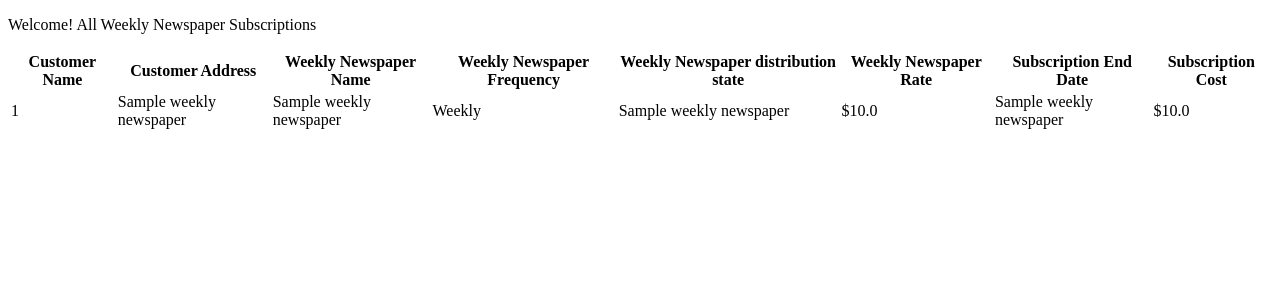
After one commit to gauravkolekar/magzine_newspaper_subscription, a Flask app: template templates/all_newsw_sub.html in a window 1280 px wide. The commit adds this page. Shown: the top 300 px of the page. Run offline with Flask 2, Linux system fonts and the light colour scheme; the template is opened without the code that fills it: most values are stand-ins (such as "Sample title", 1, 10 or a date in 2020).

Commit message:
all subscription for weekly newspaper page created and pushed

```diff
--- a/templates/add_daily_newspaper.html
+++ b/templates/add_daily_newspaper.html
@@ -17,5 +17,7 @@
         <button type="submit" name ="submit" value="submit">Submit</button>
         <button type="submit" name="submit" value="update">Update</button>
     </form>
+    <p>Link to get all customer and their subscription for daily newspaper</p>
+    <a href="{{url_for('all_newsd_sub')}}"> Click here!</a>
 </body>
 </html>
--- a/templates/add_magazine.html
+++ b/templates/add_magazine.html
@@ -19,5 +19,7 @@
         <button type="submit" name ="submit" value="submit">Submit</button>
         <button type="submit" name="submit" value="update">Update</button>
     </form>
+    <p>Link to get all customer and their subscription for magazine</p>
+    <a href="{{url_for('all_magazines_sub')}}"> Click here!</a>
 </body>
 </html>
--- a/templates/add_weekly_newspaper.html
+++ b/templates/add_weekly_newspaper.html
@@ -19,5 +19,7 @@
         <button type="submit" name ="submit" value="submit">Submit</button>
         <button type="submit" name="submit" value="update">Update</button>
     </form>
+    <p>Link to get all customer and their subscription for weekly newspaper</p>
+    <a href="{{url_for('all_newsw_sub')}}"> Click here!</a>
 </body>
 </html>
--- /dev/null
+++ b/templates/all_newsw_sub.html
@@ -0,0 +1,34 @@
+<!DOCTYPE html>
+<html lang="en">
+<head>
+    <meta charset="UTF-8">
+    <title>Magazine Subscriptions</title>
+</head>
+<body>
+    <p>Welcome! All Weekly Newspaper Subscriptions</p>
+    <table style="width: 100%">
+        <tr>
+			<th>Customer Name</th>
+			<th>Customer Address</th>
+            <th>Weekly Newspaper Name</th>
+            <th>Weekly Newspaper Frequency</th>
+            <th>Weekly Newspaper distribution state</th>
+            <th>Weekly Newspaper Rate</th>
+            <th>Subscription End Date</th>
+			<th>Subscription Cost</th>
+        </tr>
+        {%for weekly_newspaper in all_newsw_sub%}
+        <tr>
+            <td>{{weekly_newspaper[0]}}</td>
+            <td>{{weekly_newspaper[1]}}</td>
+            <td>{{weekly_newspaper[2]}}</td>
+			<td>Weekly</td>
+			<td>{{weekly_newspaper[3]}}</td>
+			<td>${{weekly_newspaper[4]|float }}</td>
+			<td>{{weekly_newspaper[5]}}</td>
+            <td>${{weekly_newspaper[6]|float }}</td>
+        </tr>
+        {%endfor%}
+    </table>
+</body>
+</html>
```
